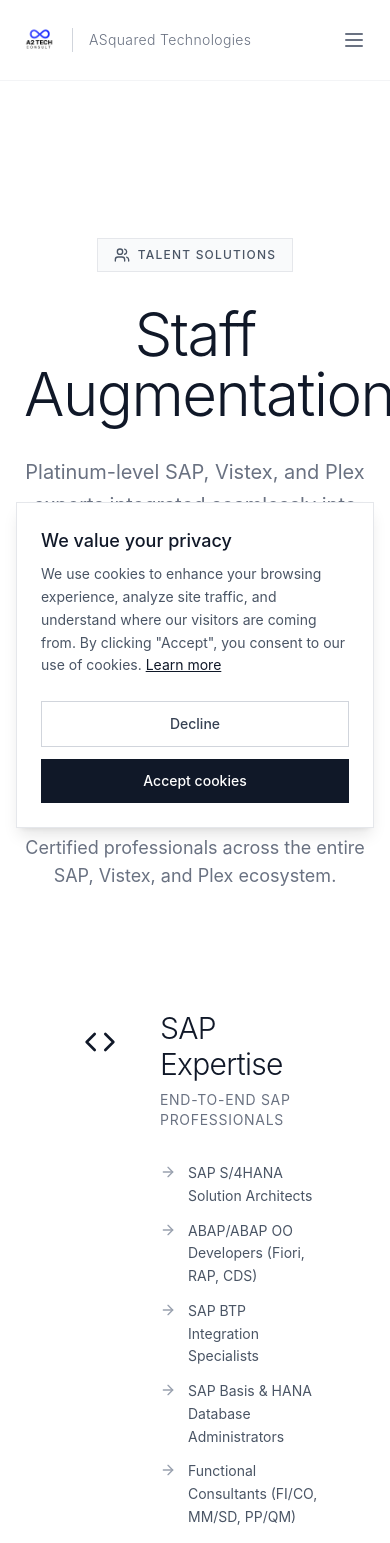
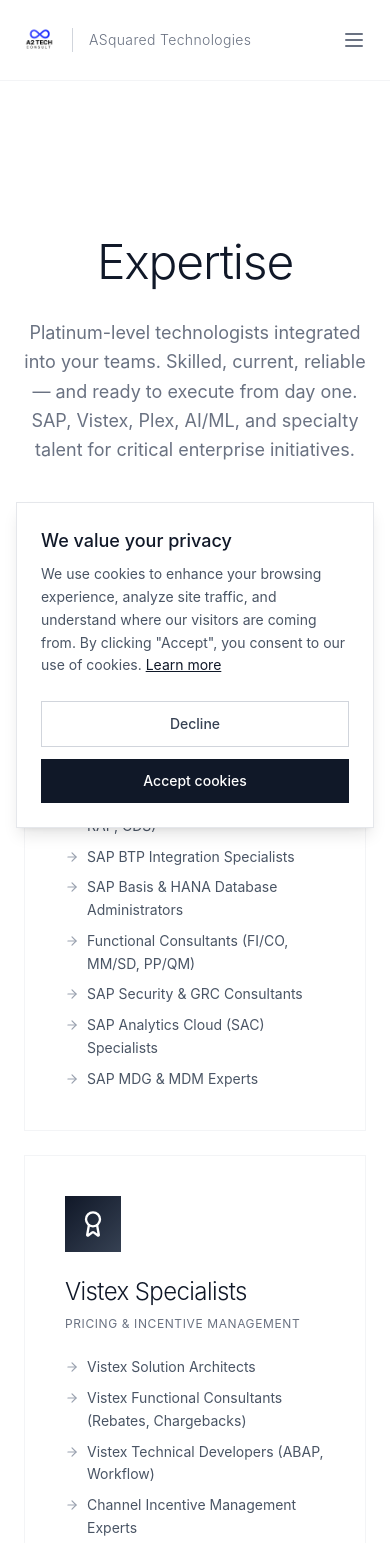
Before and after one commit to A2TechConsult/ASquared2, a React (Vite) app: page /staff-augmentation in a window 390 px wide. Shown: the top 1543 px of the page. Built offline with nearby package versions, Linux system fonts and the light colour scheme.

Commit message:
StaffAugmentation: rebuild as Expertise page; 2-col skills with AI/ML/Data Science

```diff
--- a/src/app/pages/StaffAugmentation.tsx
+++ b/src/app/pages/StaffAugmentation.tsx
@@ -1,6 +1,6 @@
 import { motion } from 'motion/react';
 import { Link } from 'react-router-dom';
-import { Users, Award, Target, Briefcase, Code, Shield, Check, ArrowRight } from 'lucide-react';
+import { Users, Award, Target, Briefcase, Code, Shield, Brain, Check, ArrowRight } from 'lucide-react';
 
 export function StaffAugmentation() {
   const expertiseAreas = [
@@ -10,7 +10,7 @@ export function StaffAugmentation() {
       subtitle: 'End-to-End SAP Professionals',
       roles: [
         'SAP S/4HANA Solution Architects',
-        'ABAP/ABAP OO Developers (Fiori, RAP, CDS)',
+        'ABAP / ABAP OO Developers (Fiori, RAP, CDS)',
         'SAP BTP Integration Specialists',
         'SAP Basis & HANA Database Administrators',
         'Functional Consultants (FI/CO, MM/SD, PP/QM)',
@@ -28,7 +28,7 @@ export function StaffAugmentation() {
         'Vistex Functional Consultants (Rebates, Chargebacks)',
         'Vistex Technical Developers (ABAP, Workflow)',
         'Channel Incentive Management Experts',
-        'Vistex Integration Specialists (SAP SD/FI)',
+        'Vistex Integration Specialists (SAP SD / FI)',
         'Trade Promotion Management Consultants',
         'Vistex Upgrade & Migration Specialists',
         'Royalty & Licensing Management Experts',
@@ -44,9 +44,24 @@ export function StaffAugmentation() {
         'Plex Quality Management Experts (APQP, PPAP, SPC)',
         'Plex Supply Chain Consultants',
         'Rockwell Automation Integration Architects',
-        'Plex-SAP Integration Developers',
+        'Plex–SAP Integration Developers',
         'Plex Production Monitoring Analysts',
         'Automotive Industry Plex Specialists',
+      ],
+    },
+    {
+      icon: Brain,
+      title: 'AI, ML & Data Science',
+      subtitle: 'Modern Intelligence Engineering',
+      roles: [
+        'Generative AI & LLM Engineers (OpenAI, Azure OpenAI, Anthropic)',
+        'Agentic AI Architects (LangGraph, AutoGen, CrewAI)',
+        'RAG & Vector Search Engineers (pgvector, Pinecone, Weaviate)',
+        'MLOps Engineers (MLflow, Databricks, Vertex AI, SageMaker)',
+        'Data Scientists (forecasting, NLP, computer vision)',
+        'Data Engineers (Databricks, Snowflake, Delta Lake, dbt)',
+        'Clinical / Healthcare AI Specialists (FHIR, HL7, HIPAA)',
+        'Responsible AI, Evaluation & Red-Team Engineers',
       ],
     },
     {
@@ -55,10 +70,10 @@ export function StaffAugmentation() {
       subtitle: 'Leadership & Delivery',
       roles: [
         'SAP Program Managers (PMP, SAFe certified)',
-        'Solution Architects (Multi-system landscapes)',
+        'Solution Architects (multi-system landscapes)',
         'PMO Leads & Project Coordinators',
         'Change Management & Training Specialists',
-        'Business Analysts (Requirements, Process Design)',
+        'Business Analysts (requirements, process design)',
         'Scrum Masters & Agile Coaches',
         'Cutover & Go-Live Managers',
         'Post-Production Support Leads',
@@ -90,7 +105,7 @@ export function StaffAugmentation() {
         'Demo Environment Specialists',
         'Technical Feasibility Analysts',
         'PoC-to-Production Transition Managers',
-        'SAP Fiori UX/UI Designers',
+        'SAP Fiori UX / UI Designers',
         'Integration PoC Specialists (APIs, Middleware)',
       ],
     },
@@ -101,22 +116,22 @@ export function StaffAugmentation() {
       model: 'Dedicated Resources',
       description: 'Full-time allocation of specialists exclusively to your project. Long-term stability with deep domain knowledge transfer.',
       ideal: 'Multi-year SAP transformations, ongoing support, strategic initiatives',
-      duration: '6-36 months',
+      duration: '6–36 months',
     },
     {
       model: 'Project-Based Teams',
       description: 'Assembled teams for specific deliverables with defined scope and timeline. End-to-end ownership with accountability.',
       ideal: 'S/4HANA migrations, module implementations, system upgrades',
-      duration: '3-18 months',
+      duration: '3–18 months',
     },
     {
       model: 'On-Demand Expertise',
       description: 'Flexible access to specialists for targeted activities. Rapid mobilization with minimal overhead.',
       ideal: 'Technical spikes, architecture reviews, crisis resolution',
-      duration: '2 weeks - 6 months',
+      duration: '2 weeks – 6 months',
     },
     {
-      model: 'Hybrid Onshore-Offshore',
+      model: 'Hybrid Onshore–Offshore',
       description: 'Optimized blend of onsite presence and offshore delivery. Cost efficiency without compromising quality.',
       ideal: 'Large-scale implementations, development-heavy projects',
       duration: 'Flexible, project-dependent',
@@ -126,7 +141,7 @@ export function StaffAugmentation() {
   const qualityStandards = [
     {
       standard: 'Platinum-Level Certification',
-      description: 'All consultants hold current SAP, Vistex, or Plex certifications with proven project portfolios. Minimum 5 years enterprise experience required.',
+      description: 'All consultants hold current SAP, Vistex, Plex, or cloud/AI certifications with proven project portfolios. Minimum 5 years enterprise experience required.',
     },
     {
       standard: 'Pre-Vetted Talent Pool',
@@ -142,80 +157,31 @@ export function StaffAugmentation() {
     },
   ];
 
-  const differentiators = [
-    {
-      title: 'Domain Depth',
-      description: 'Not generalists—our consultants specialize in specific modules, industries, and technical stacks. Deep expertise that accelerates delivery.',
-    },
-    {
-      title: 'Enterprise Experience',
-      description: 'Every resource has Fortune 1000 project experience. They understand complex landscapes, governance, and organizational dynamics.',
-    },
-    {
-      title: 'Rapid Mobilization',
-      description: '2-week average time-to-start. Pre-qualified talent ready for immediate deployment with minimal onboarding friction.',
-    },
-    {
-      title: 'Flexible Scaling',
-      description: 'Scale teams up or down based on project phases. No long-term commitments beyond agreed milestones.',
-    },
-    {
-      title: 'Knowledge Continuity',
-      description: 'Structured documentation, knowledge transfer sessions, and handover protocols ensure seamless transitions.',
-    },
-    {
-      title: 'Transparent Pricing',
-      description: 'Clear rate cards, no hidden fees, and volume discounts for multi-resource engagements. Predictable cost management.',
-    },
-  ];
-
   return (
     <main className="pt-32 pb-24">
-      {/* Hero Section */}
-      <section className="px-6 mb-32">
+      {/* Hero */}
+      <section className="px-6 mb-24">
         <div className="max-w-6xl mx-auto text-center">
           <motion.div
             initial={{ opacity: 0, y: 20 }}
             animate={{ opacity: 1, y: 0 }}
             transition={{ duration: 0.8 }}
           >
-            <div className="inline-flex items-center gap-2 px-4 py-2 bg-gray-50 border border-gray-200 mb-8">
-              <Users className="size-4 text-gray-600" />
-              <span className="text-xs font-medium uppercase tracking-widest text-gray-600">
-                Talent Solutions
-              </span>
-            </div>
-
-            <h1 className="text-6xl md:text-7xl font-light text-gray-900 mb-8 tracking-tight">
-              Staff Augmentation
+            <h1 className="text-5xl md:text-6xl font-light text-gray-900 mb-8 tracking-tight">
+              Expertise
             </h1>
 
-            <p className="text-xl text-gray-500 max-w-3xl mx-auto leading-relaxed">
-              Platinum-level SAP, Vistex, and Plex experts integrated seamlessly into your teams. Precision talent for critical enterprise initiatives.
+            <p className="text-lg md:text-xl text-gray-500 max-w-3xl mx-auto leading-relaxed">
+              Platinum-level technologists integrated into your teams. Skilled, current, reliable — and ready to execute from day one. SAP, Vistex, Plex, AI/ML, and specialty talent for critical enterprise initiatives.
             </p>
           </motion.div>
         </div>
       </section>
 
-      {/* Expertise Areas - Premium List Layout */}
+      {/* Expertise Areas — two columns */}
       <section className="px-6 mb-32">
         <div className="max-w-7xl mx-auto">
-          <motion.div
-            initial={{ opacity: 0 }}
-            whileInView={{ opacity: 1 }}
-            transition={{ duration: 0.8 }}
-            viewport={{ once: true }}
-            className="mb-20 text-center"
-          >
-            <h2 className="text-5xl font-light text-gray-900 mb-6 tracking-tight">
-              Expertise Catalog
-            </h2>
-            <p className="text-lg text-gray-500 max-w-2xl mx-auto">
-              Certified professionals across the entire SAP, Vistex, and Plex ecosystem.
-            </p>
-          </motion.div>
-
-          <div className="space-y-1">
+          <div className="grid md:grid-cols-2 gap-6">
             {expertiseAreas.map((area, index) => {
               const Icon = area.icon;
               return (
@@ -225,44 +191,27 @@ export function StaffAugmentation() {
                   whileInView={{ opacity: 1, y: 0 }}
                   transition={{ duration: 0.5, delay: index * 0.05 }}
                   viewport={{ once: true }}
-                  className="group"
+                  className="group bg-white border border-gray-100 p-10 hover:bg-gray-50 hover:border-gray-200 transition-all duration-300"
                 >
-                  <motion.div
-                    className="bg-white hover:bg-gray-50 transition-all duration-300"
-                    whileHover={{ x: 8 }}
-                    transition={{ duration: 0.2 }}
-                  >
-                    <div className="px-12 py-10">
-                      <div className="flex items-start gap-8 mb-8">
-                        {/* Icon */}
-                        <div className="flex-shrink-0 pt-1">
-                          <div className="w-14 h-14 flex items-center justify-center">
-                            <Icon className="size-8 text-gray-900 group-hover:scale-110 transition-transform duration-300" />
-                          </div>
+                  <div className="w-14 h-14 bg-gradient-to-br from-gray-900 to-gray-700 flex items-center justify-center mb-6">
+                    <Icon className="size-7 text-white" />
                   </div>
 
-                        {/* Header */}
-                        <div className="flex-1 min-w-0">
-                          <h3 className="text-3xl font-light text-gray-900 tracking-tight mb-2">
+                  <h3 className="text-2xl font-light text-gray-900 tracking-tight mb-2">
                     {area.title}
                   </h3>
-                          <p className="text-sm text-gray-500 uppercase tracking-wider">
+                  <p className="text-xs text-gray-500 uppercase tracking-wider mb-6">
                     {area.subtitle}
                   </p>
-                        </div>
-                      </div>
 
-                      {/* Roles Grid */}
-                      <div className="grid md:grid-cols-2 gap-x-12 gap-y-3 pl-[88px]">
+                  <div className="space-y-2">
                     {area.roles.map((role, i) => (
-                          <div key={i} className="flex items-start gap-3">
-                            <ArrowRight className="size-4 text-gray-400 flex-shrink-0 mt-0.5" />
+                      <div key={i} className="flex items-start gap-2">
+                        <ArrowRight className="size-3.5 text-gray-400 flex-shrink-0 mt-1" />
                         <span className="text-sm text-gray-600 leading-relaxed">{role}</span>
                       </div>
                     ))}
                   </div>
-                    </div>
-                  </motion.div>
                 </motion.div>
               );
             })}
@@ -270,7 +219,7 @@ export function StaffAugmentation() {
         </div>
       </section>
 
-      {/* Engagement Models - 2x2 Grid */}
+      {/* Engagement Models */}
       <section className="px-6 mb-32 bg-gray-50 py-32">
         <div className="max-w-6xl mx-auto">
           <motion.div
@@ -288,7 +237,7 @@ export function StaffAugmentation() {
             </p>
           </motion.div>
 
-          <div className="grid md:grid-cols-2 gap-1">
+          <div className="grid md:grid-cols-2 gap-6">
             {engagementModels.map((engagement, index) => (
               <motion.div
                 key={engagement.model}
@@ -296,9 +245,8 @@ export function StaffAugmentation() {
                 whileInView={{ opacity: 1, y: 0 }}
                 transition={{ duration: 0.6, delay: index * 0.1 }}
                 viewport={{ once: true }}
-                className="group"
+                className="group bg-white p-10 h-full border border-gray-100 hover:border-gray-200 transition-all duration-300"
               >
-                <div className="bg-white hover:bg-gray-50 transition-all duration-300 p-10 h-full">
                 <h3 className="text-2xl font-light text-gray-900 tracking-tight mb-4">
                   {engagement.model}
                 </h3>
@@ -326,14 +274,13 @@ export function StaffAugmentation() {
                     </p>
                   </div>
                 </div>
-                </div>
               </motion.div>
             ))}
           </div>
         </div>
       </section>
 
-      {/* Quality Standards - Premium Vertical List */}
+      {/* Quality Standards */}
       <section className="px-6 mb-32">
         <div className="max-w-6xl mx-auto">
           <motion.div
@@ -362,14 +309,12 @@ export function StaffAugmentation() {
                 className="group"
               >
                 <div className="flex gap-8">
-                  {/* Check Icon */}
                   <div className="flex-shrink-0 pt-1">
                     <div className="w-12 h-12 bg-gray-900 flex items-center justify-center">
                       <Check className="size-6 text-white" />
                     </div>
                   </div>
 
-                  {/* Content */}
                   <div className="flex-1">
                     <h3 className="text-2xl font-light text-gray-900 tracking-tight mb-3">
                       {standard.standard}
@@ -381,106 +326,6 @@ export function StaffAugmentation() {
                 </div>
               </motion.div>
             ))}
-          </div>
-        </div>
-      </section>
-
-      {/* Differentiators - 3 Column Grid */}
-      <section className="px-6 mb-32 bg-white py-32">
-        <div className="max-w-7xl mx-auto">
-          <motion.div
-            initial={{ opacity: 0 }}
-            whileInView={{ opacity: 1 }}
-            transition={{ duration: 0.8 }}
-            viewport={{ once: true }}
-            className="mb-20 text-center"
-          >
-            <h2 className="text-5xl font-light text-gray-900 mb-6 tracking-tight">
-              Why ASquared
-            </h2>
-            <p className="text-lg text-gray-500 max-w-2xl mx-auto">
-              Not a staffing agency—a strategic talent partner for enterprise SAP initiatives.
-            </p>
-          </motion.div>
-
-          <div className="grid md:grid-cols-3 gap-1">
-            {differentiators.map((diff, index) => (
-              <motion.div
-                key={diff.title}
-                initial={{ opacity: 0, y: 20 }}
-                whileInView={{ opacity: 1, y: 0 }}
-                transition={{ duration: 0.6, delay: index * 0.1 }}
-                viewport={{ once: true }}
-                className="group"
-              >
-                <div className="bg-gradient-to-b from-white to-gray-50 border border-gray-200 hover:border-gray-300 p-8 h-full transition-all duration-300 hover:shadow-lg">
-                  <h3 className="text-xl font-light text-gray-900 tracking-tight mb-4">
-                    {diff.title}
-                  </h3>
-                  <p className="text-sm text-gray-600 leading-relaxed">
-                    {diff.description}
-                  </p>
-                </div>
-              </motion.div>
-            ))}
-          </div>
-        </div>
-      </section>
-
-      {/* Process - Horizontal Timeline */}
-      <section className="px-6 mb-32 bg-gray-50 py-32">
-        <div className="max-w-7xl mx-auto">
-          <motion.div
-            initial={{ opacity: 0 }}
-            whileInView={{ opacity: 1 }}
-            transition={{ duration: 0.8 }}
-            viewport={{ once: true }}
-            className="mb-20 text-center"
-          >
-            <h2 className="text-5xl font-light text-gray-900 mb-6 tracking-tight">
-              Engagement Process
-            </h2>
-            <p className="text-lg text-gray-500 max-w-2xl mx-auto">
-              Streamlined approach from requirement to resource deployment.
-            </p>
-          </motion.div>
-
-          <div className="relative">
-            {/* Timeline Line */}
-            <div className="absolute top-12 left-0 right-0 h-px bg-gray-300 hidden md:block"></div>
-
-            <div className="grid md:grid-cols-5 gap-8">
-              {[
-                { step: '01', title: 'Requirement', desc: 'Detailed role definition and success criteria' },
-                { step: '02', title: 'Matching', desc: 'Candidate selection from pre-vetted talent pool' },
-                { step: '03', title: 'Interviews', desc: 'Technical and cultural fit evaluation' },
-                { step: '04', title: 'Onboarding', desc: 'Rapid integration with project context' },
-                { step: '05', title: 'Delivery', desc: 'Ongoing performance management and support' },
-              ].map((phase, index) => (
-                <motion.div
-                  key={phase.step}
-                  initial={{ opacity: 0, y: 20 }}
-                  whileInView={{ opacity: 1, y: 0 }}
-                  transition={{ duration: 0.6, delay: index * 0.1 }}
-                  viewport={{ once: true }}
-                  className="relative text-center"
-                >
-                  {/* Circle */}
-                  <div className="relative z-10 w-24 h-24 bg-white border-2 border-gray-900 rounded-full flex items-center justify-center mx-auto mb-6">
-                    <div className="text-3xl font-light text-gray-900">
-                      {phase.step}
-                    </div>
-                  </div>
-
-                  <h3 className="text-lg font-medium text-gray-900 mb-2 tracking-tight">
-                    {phase.title}
-                  </h3>
-                  <p className="text-sm text-gray-600 leading-relaxed">
-                    {phase.desc}
-                  </p>
-                </motion.div>
-              ))}
-            </div>
           </div>
         </div>
       </section>
```
Lines whose indentation alone changed are shown as unchanged.
